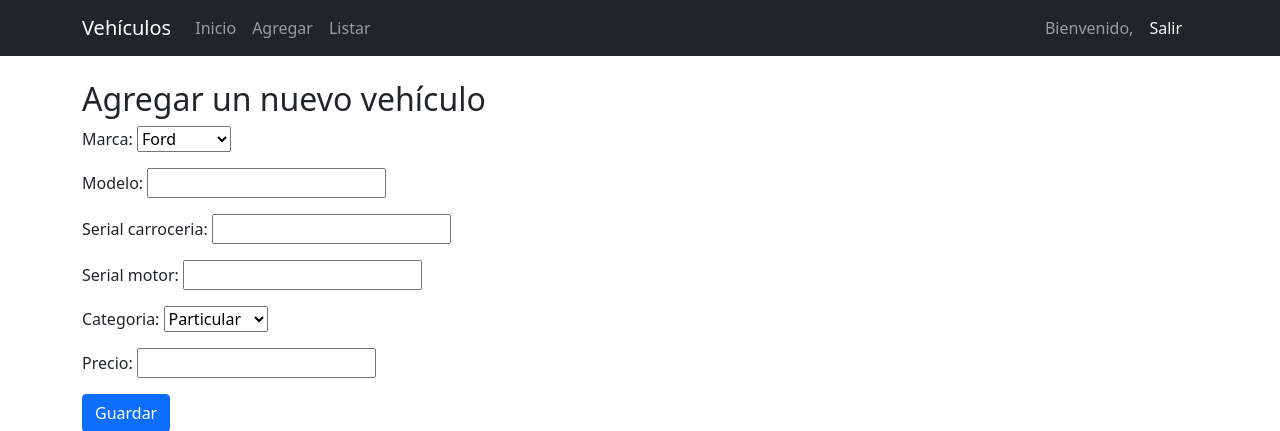
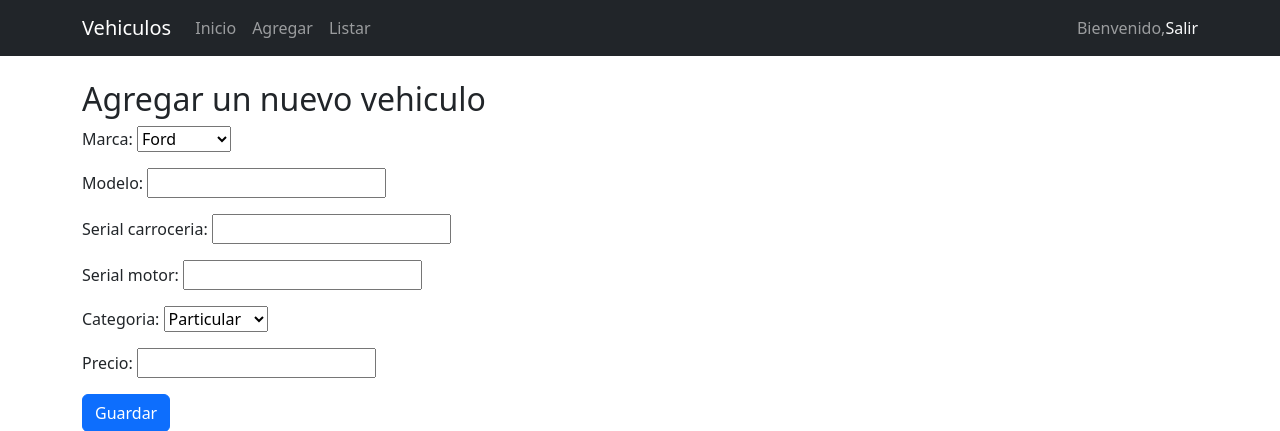
Before and after one commit to phermutz/venta_virtual_de_vehiculos_M6, a Django app: page /vehiculo/add/ in a window 1280 px wide. Shown: the top 431 px of the page. Run offline with Django 4.2, Linux system fonts and the light colour scheme.

Commit message:
actualizar Readme, agregar bootstrap 5.3.3 para probar funcion

```diff
--- a/proyecto_vehiculos_django/vehiculo/templates/vehiculo/add_vehiculo.html
+++ b/proyecto_vehiculos_django/vehiculo/templates/vehiculo/add_vehiculo.html
@@ -1,9 +1,9 @@
 {% extends "vehiculo/base.html" %}
 
-{% block title %}Agregar Vehículo{% endblock %}
+{% block title %}Agregar Vehiculo{% endblock %}
 
 {% block content %}
-<h2>Agregar un nuevo vehículo</h2>
+<h2>Agregar un nuevo vehiculo</h2>
 <form method="post" action="{% url 'add_vehiculo' %}">
     {% csrf_token %}
     {{ form.as_p }}
--- a/proyecto_vehiculos_django/vehiculo/templates/vehiculo/base.html
+++ b/proyecto_vehiculos_django/vehiculo/templates/vehiculo/base.html
@@ -3,12 +3,12 @@
 <head>
     <meta charset="UTF-8">
     <title>{% block title %}Vehículos{% endblock %}</title>
-    <link rel="stylesheet" href="https://cdn.jsdelivr.net/npm/bootstrap@5.1.3/dist/css/bootstrap.min.css">
+    <link rel="stylesheet" href="https://cdn.jsdelivr.net/npm/bootstrap@5.3.3/dist/css/bootstrap.min.css">
 </head>
 <body>
     <nav class="navbar navbar-expand-lg navbar-dark bg-dark">
         <div class="container">
-            <a class="navbar-brand" href="#">Vehículos</a>
+            <a class="navbar-brand" href="#">Vehiculos</a>
             <div class="collapse navbar-collapse">
                 <ul class="navbar-nav me-auto">
                     <li class="nav-item">
@@ -33,6 +33,6 @@
         {% block content %}{% endblock %}
     </div>
 
-    <script src="https://cdn.jsdelivr.net/npm/bootstrap@5.1.3/dist/js/bootstrap.bundle.min.js"></script>
+    <script src="https://cdn.jsdelivr.net/npm/bootstrap@5.3.3/dist/js/bootstrap.bundle.min.js"></script>
 </body>
 </html>
--- a/proyecto_vehiculos_django/vehiculo/templates/vehiculo/index.html
+++ b/proyecto_vehiculos_django/vehiculo/templates/vehiculo/index.html
@@ -3,5 +3,5 @@
 {% block title %}Catálogo de Vehículos{% endblock %}
 
 {% block content %}
-<h2>Catálogo de Vehículos</h2>
+<h2>Catálogo de Vehiculos</h2>
 {% endblock %}
--- a/proyecto_vehiculos_django/vehiculo/templates/vehiculo/lista_vehiculos.html
+++ b/proyecto_vehiculos_django/vehiculo/templates/vehiculo/lista_vehiculos.html
@@ -1,9 +1,9 @@
 {% extends "vehiculo/base.html" %}
 
-{% block title %}Listado de Vehículos{% endblock %}
+{% block title %}Listado de Vehiculos{% endblock %}
 
 {% block content %}
-<h2 class="mb-4">Listado de vehículos</h2>
+<h2 class="mb-4">Listado de vehiculos</h2>
 <table class="table table-bordered">
     <thead class="table-dark">
         <tr>
```
Also changed, not shown: proyecto_vehiculos_django/db.sqlite3.
